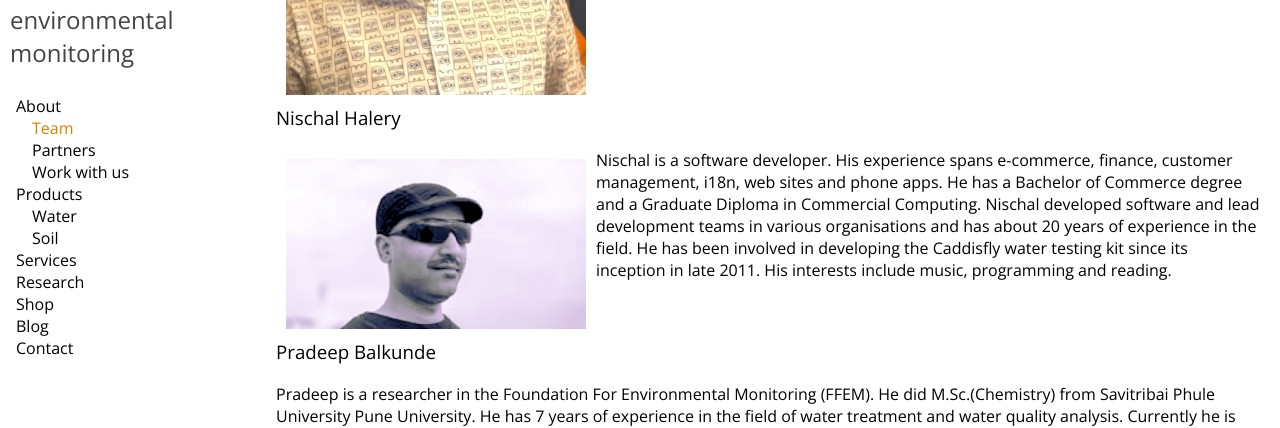
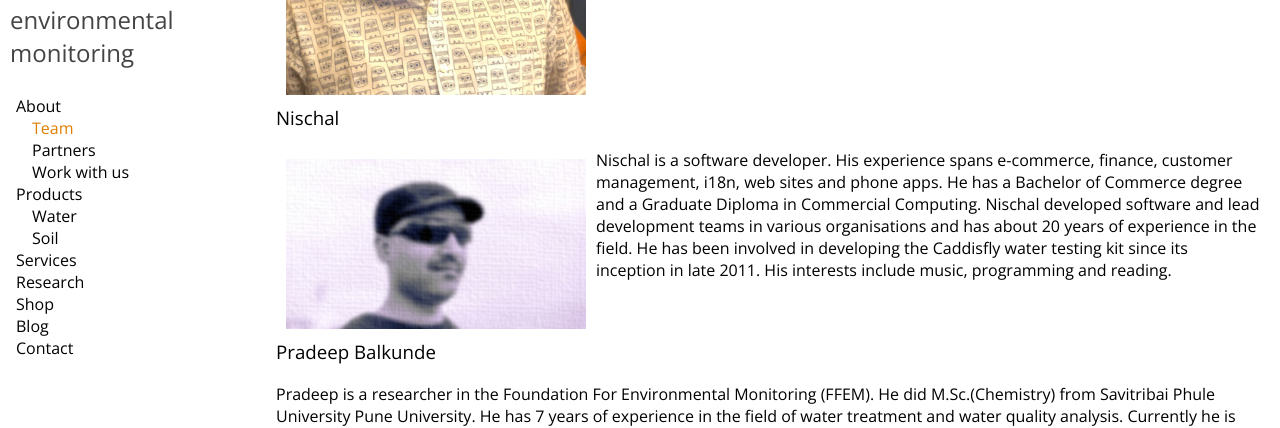
Before and after one commit to adraman/foundation-for-environmental-monitoring.github.io, a Jekyll site: the page built from _pages/team.md, in a window 1280 px wide and 900 px high, scrolled down 388 px. Shown: the part 155-583 px from the top of the window. Built offline with Jekyll 4.4.1, drawn with Linux system fonts in a browser that asks for light colours.

Commit message:
update profile

```diff
--- a/_pages/team.md
+++ b/_pages/team.md
@@ -7,8 +7,8 @@ layout: default
 ### Ishan Gupta
 <img src="{{ site.url }}/assets/images/ishan_gupta.jpg" alt="Ishan Gupta" class="teamImage"> Ishan is a product designer who has worked with the Caddisfly team since 2015. He studied product design at Loughborough University and has worked with Titan Fastrack wristwatches and helped develop tools for crowdsourced data-aggregation in Bangalore. He helps prototype and manufacture new concepts and products for ffem water and soil testing kits.
 
-### Nischal Halery
-<img src="{{ site.url }}/assets/images/nischal_halery.jpg" class="teamImage"> Nischal is a software developer. His experience spans e-commerce, finance, customer management, i18n, web sites and phone apps. He has a Bachelor of Commerce degree and a Graduate Diploma in Commercial Computing. Nischal developed software and lead development teams in various organisations and has about 20 years of experience in the field. He has been involved in developing the Caddisfly water testing kit since its inception in late 2011. His interests include music, programming and reading.
+### Nischal
+<img src="{{ site.url }}/assets/images/nh.jpg" class="teamImage"> Nischal is a software developer. His experience spans e-commerce, finance, customer management, i18n, web sites and phone apps. He has a Bachelor of Commerce degree and a Graduate Diploma in Commercial Computing. Nischal developed software and lead development teams in various organisations and has about 20 years of experience in the field. He has been involved in developing the Caddisfly water testing kit since its inception in late 2011. His interests include music, programming and reading.
 
 ### Pradeep Balkunde
 Pradeep is a researcher in the Foundation For Environmental Monitoring (FFEM). He did M.Sc.(Chemistry) from Savitribai Phule University Pune University. He has 7 years of experience in the field of water treatment and water quality analysis. Currently he is working on development of smartphone based water testing kit for field use. Prior to joining FFEM, he was working with Akvo Foundation, Bangalore. In Akvo Foundation he was working on development of smartphone based water testing kit for chromium in collaboration with IIT Kanpur. While working with Akvo Foundation he worked on a pilot study of smartphone based water testing kit for fluoride analysis in Africa.
--- /dev/null
+++ b/robots.txt
@@ -0,0 +1,2 @@
+User-agent: Googlebot-Image
+Disallow: assets/images/nh.jpg
```
Also changed, not shown: assets/images/nh.jpg (added), assets/images/nischal_halery.jpg (deleted).
